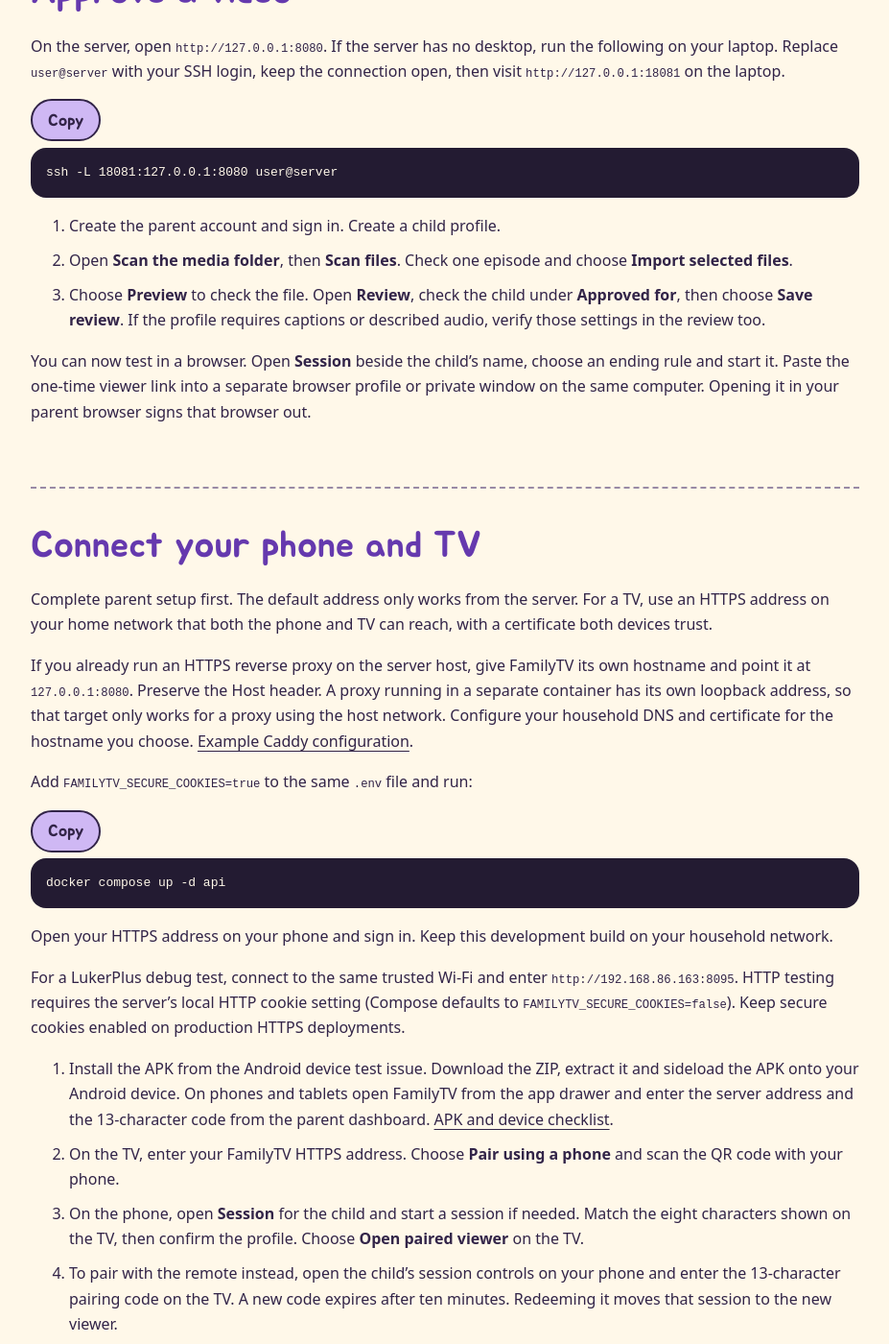
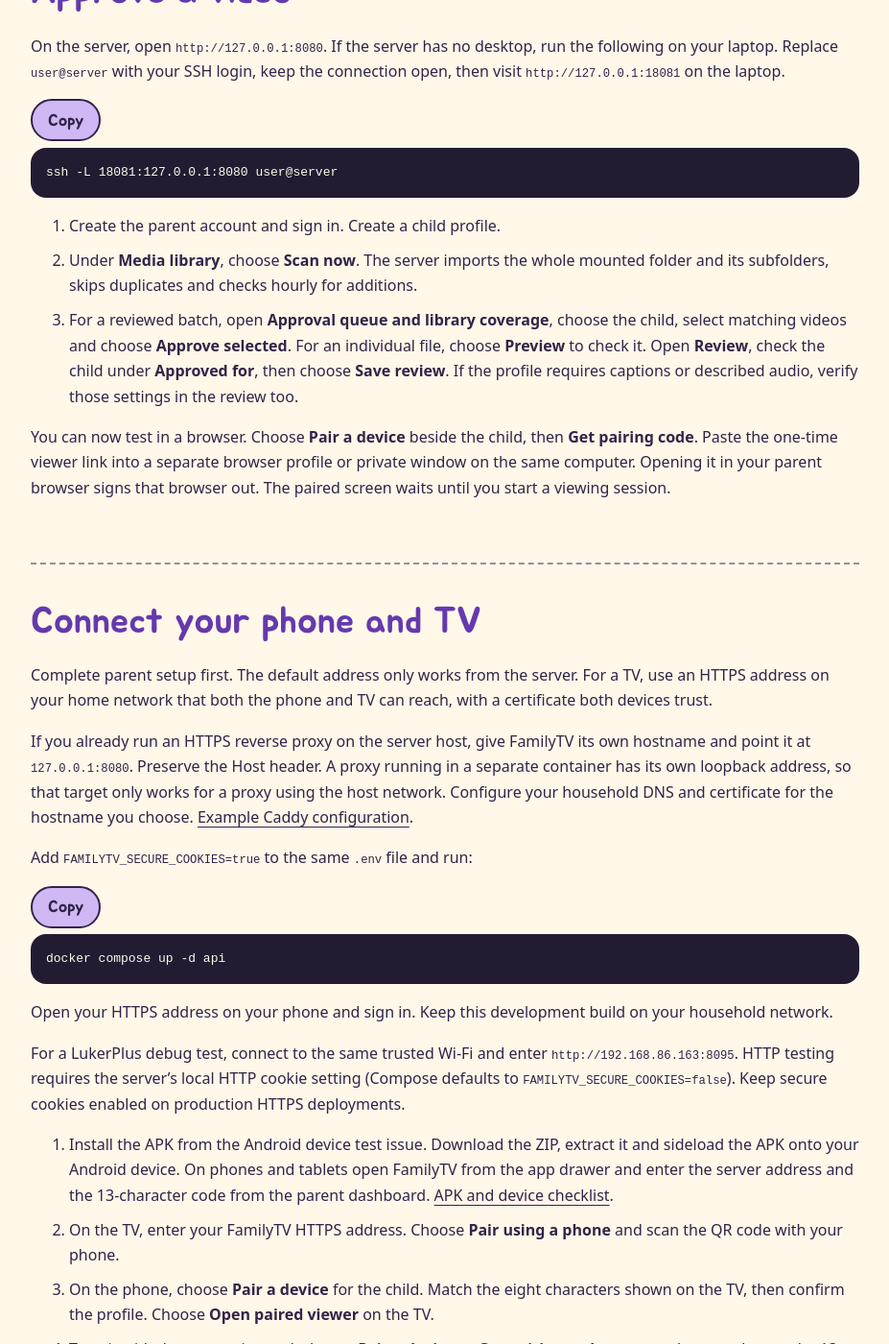
Before and after one commit to JPLuker/FamilyTV, a Jekyll site: the page built from setup/index.md, in a window 1280 px wide and 1400 px high, scrolled down 2306 px. Shown: the whole window at 96% size, without its empty margins (176-1103 px from the left). Built offline with Jekyll 4.4.1, drawn with Linux system fonts in a browser that asks for light colours; some of the changed text lies outside the part shown.

Commit message:
Publish guides from 300fee9089a01f6dc7b7d6770cef1f94622223dc

````diff
--- a/setup/index.md
+++ b/setup/index.md
@@ -76,10 +76,10 @@ ssh -L 18081:127.0.0.1:8080 user@server
 ```
 
 1. Create the parent account and sign in. Create a child profile.
-2. Open **Scan the media folder**, then **Scan files**. Check one episode and choose **Import selected files**.
-3. Choose **Preview** to check the file. Open **Review**, check the child under **Approved for**, then choose **Save review**. If the profile requires captions or described audio, verify those settings in the review too.
+2. Under **Media library**, choose **Scan now**. The server imports the whole mounted folder and its subfolders, skips duplicates and checks hourly for additions.
+3. For a reviewed batch, open **Approval queue and library coverage**, choose the child, select matching videos and choose **Approve selected**. For an individual file, choose **Preview** to check it. Open **Review**, check the child under **Approved for**, then choose **Save review**. If the profile requires captions or described audio, verify those settings in the review too.
 
-You can now test in a browser. Open **Session** beside the child's name, choose an ending rule and start it. Paste the one-time viewer link into a separate browser profile or private window on the same computer. Opening it in your parent browser signs that browser out.
+You can now test in a browser. Choose **Pair a device** beside the child, then **Get pairing code**. Paste the one-time viewer link into a separate browser profile or private window on the same computer. Opening it in your parent browser signs that browser out. The paired screen waits until you start a viewing session.
 
 ## Connect your phone and TV
 
@@ -99,8 +99,8 @@ For a LukerPlus debug test, connect to the same trusted Wi-Fi and enter `http://
 
 1. Install the APK from the Android device test issue. Download the ZIP, extract it and sideload the APK onto your Android device. On phones and tablets open FamilyTV from the app drawer and enter the server address and the 13-character code from the parent dashboard. [APK and device checklist](https://github.com/JPLuker/FamilyTV/issues/1).
 2. On the TV, enter your FamilyTV HTTPS address. Choose **Pair using a phone** and scan the QR code with your phone.
-3. On the phone, open **Session** for the child and start a session if needed. Match the eight characters shown on the TV, then confirm the profile. Choose **Open paired viewer** on the TV.
-4. To pair with the remote instead, open the child's session controls on your phone and enter the 13-character pairing code on the TV. A new code expires after ten minutes. Redeeming it moves that session to the new viewer.
+3. On the phone, choose **Pair a device** for the child. Match the eight characters shown on the TV, then confirm the profile. Choose **Open paired viewer** on the TV.
+4. To pair with the remote instead, choose **Pair a device → Get pairing code** on your phone and enter the 13-character code on the TV. The code expires after ten minutes. Once paired, use **Session** to control viewing. The device stays linked across sessions. Choose **Disconnect all devices** to revoke the profile’s device credentials.
 
 ## Test a session
 
@@ -120,7 +120,7 @@ For the cutoff test, start a fresh session and choose **Finish by a clock time**
 | The scan finds no files | Run `docker compose exec api ls -la /media`. Check the host path in `.env`, the container's read access and the file type. FamilyTV accepts MP4, MKV and WebM. Run `docker compose up -d api` after changing the path. |
 | You can preview an episode but the child can't see it | Check **Approved for**, the profile's accessibility requirements and how much session time is left. |
 | The dashboard works on the server but the TV can't connect | Open the same HTTPS address on your phone over Wi-Fi. Check household DNS, the certificate and the proxy's upstream port. |
-| The pairing code expired | Open the child's active session and choose **Get a new pairing code**. |
+| The pairing code expired | Choose **Pair a device** beside the child and get a fresh code. |
 
 PostgreSQL stores your child profiles, approvals and session settings. Keep a separate backup of the video files. [Back up or restore the household database](https://github.com/JPLuker/FamilyTV/blob/main/docs/BACKUPS.md).
 
````
